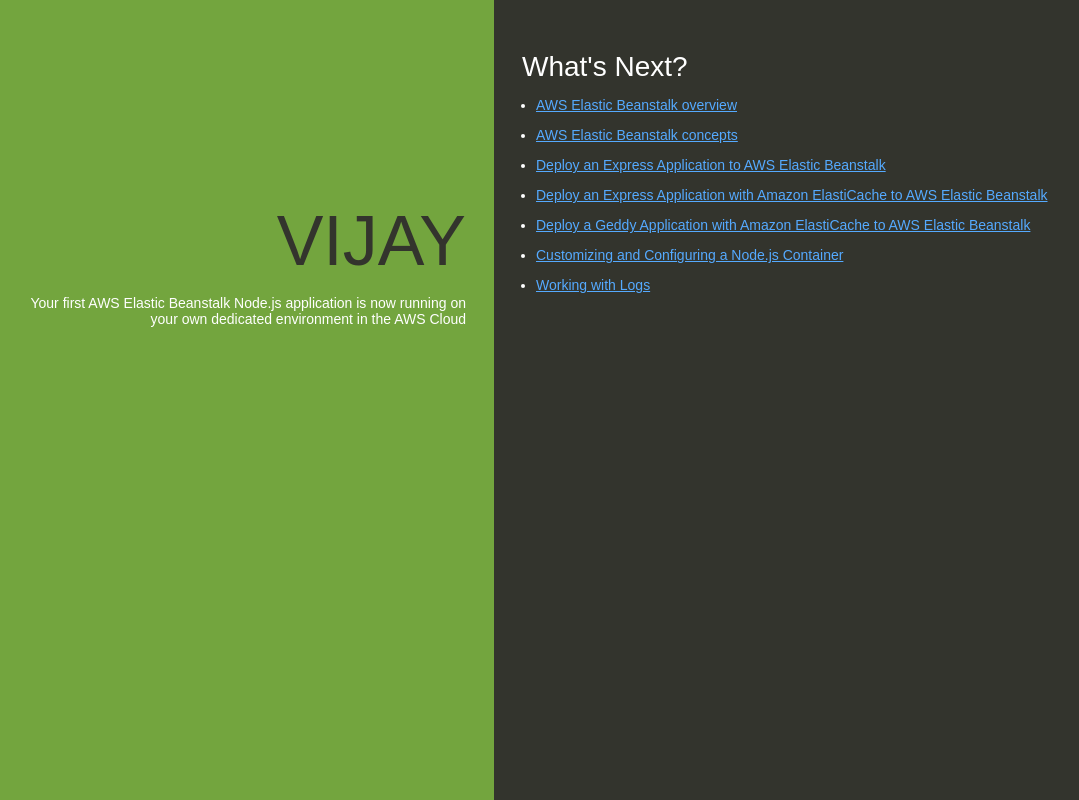
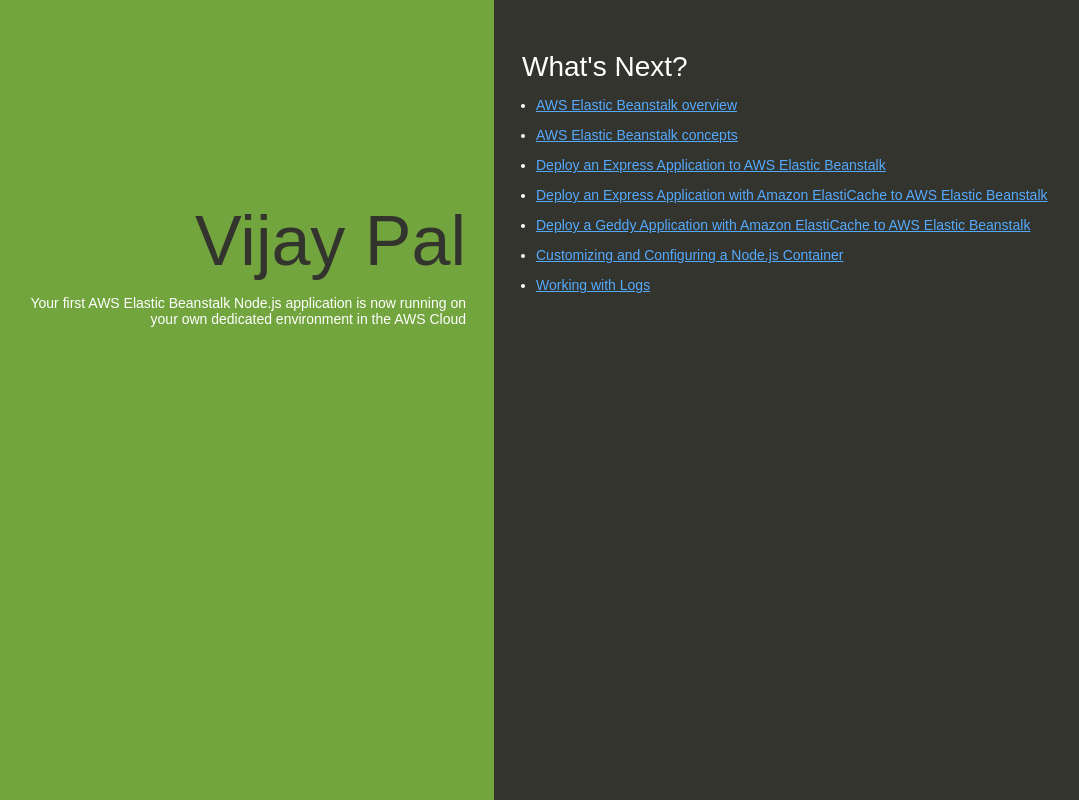
Before and after one commit to vjvijay2009/demopipeaws, a website: page index.html in a window 1280 px wide. Shown: the whole page, without its empty margins (146-1225 px from the left). Drawn offline with Linux system fonts and the light colour scheme.

Commit message:
Version 2

```diff
--- a/index.html
+++ b/index.html
@@ -74,7 +74,7 @@
   </head>
   <body>
     <div class="textColumn">
-      <h1>VIJAY</h1>
+      <h1>Vijay Pal</h1>
       <p>Your first AWS Elastic Beanstalk Node.js application is now running on your own dedicated environment in the AWS Cloud</p>
     </div>
     <div class="linksColumn">
```
